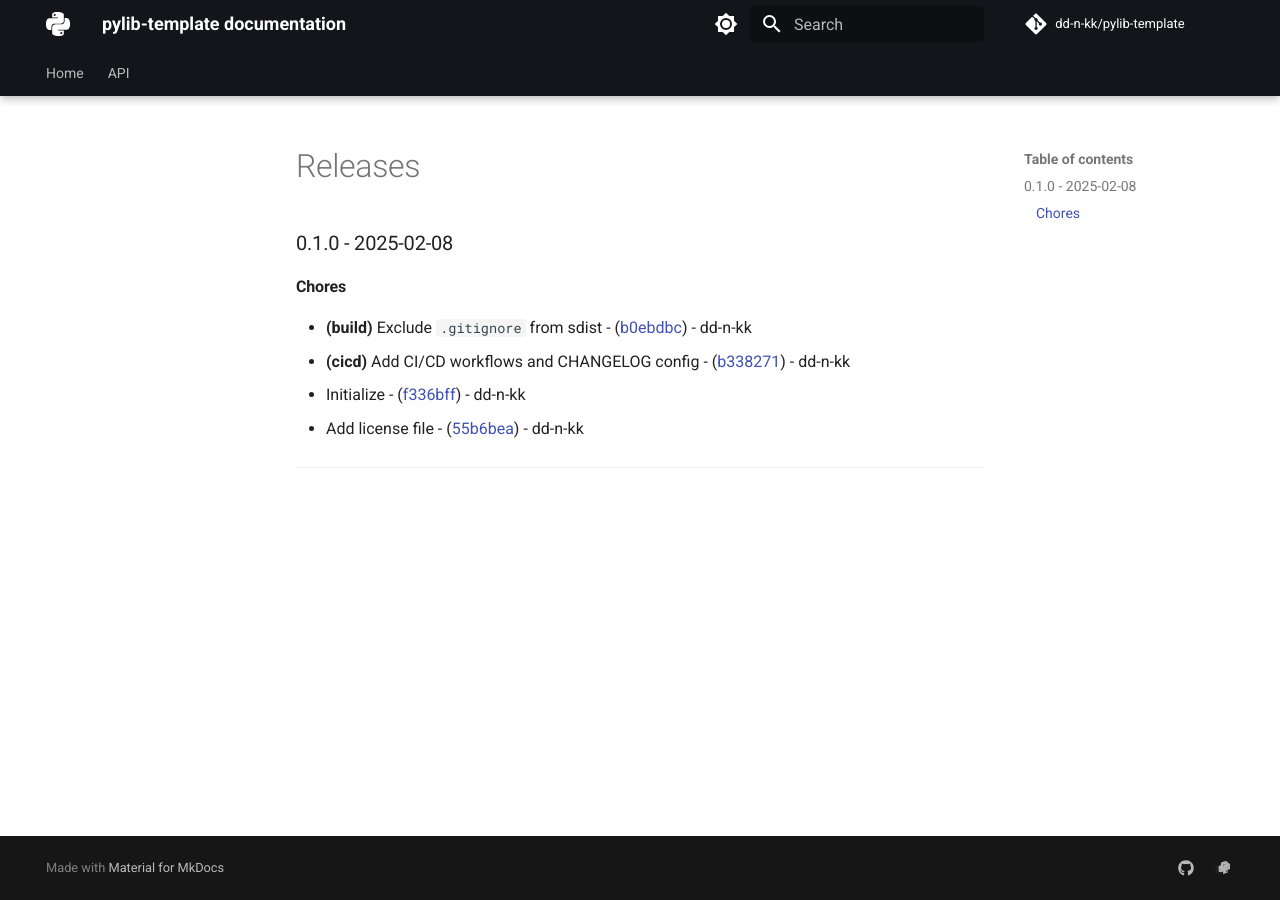
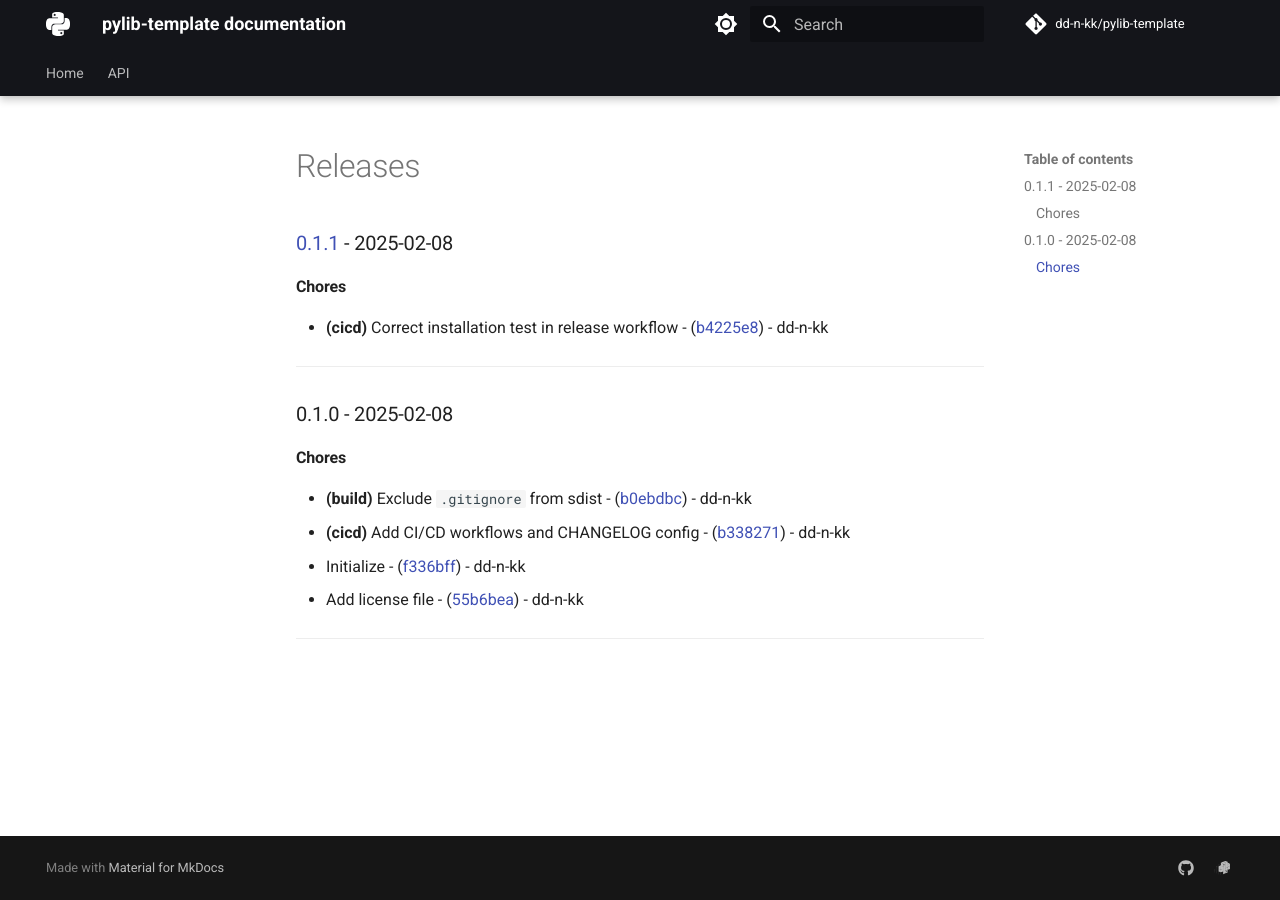
Before and after one commit to dd-n-kk/pylib-template, an MkDocs documentation site: the page built from docs/releases.md, in a window 1280 px wide. Built offline with MkDocs 1.6.1 and Material for MkDocs 9.7.7, drawn with Linux system fonts in a browser that asks for light colours; comment, search, counter and statistics services are not loaded.

Commit message:
chore(release): v0.1.1

```diff
--- a/docs/releases.md
+++ b/docs/releases.md
@@ -1,3 +1,11 @@
+
+### [0.1.1](https://github.com/dd-n-kk/pylib-template/compare/v0.1.0..v0.1.1) - 2025-02-08
+
+#### Chores
+
+- **(cicd)** Correct installation test in release workflow - ([b4225e8](https://github.com/dd-n-kk/pylib-template/commit/b4225e848494b3a05e2b9216cab294fa69b93bd1)) - dd-n-kk
+
+---
 
 ### 0.1.0 - 2025-02-08
 
--- a/pyproject.toml
+++ b/pyproject.toml
@@ -22,7 +22,7 @@ packages = ["src/pylib"]  # Mandatory if project name and module import name are
 
 [project]
 name = "pylib-template"
-version = "0.1.0"
+version = "0.1.1"
 description = "Add your description here"
 authors = [
     { name = "author", email = "author@example.com" }
```
Also changed, not shown: CHANGELOG.md (+8 -0 lines), 1 other file.
